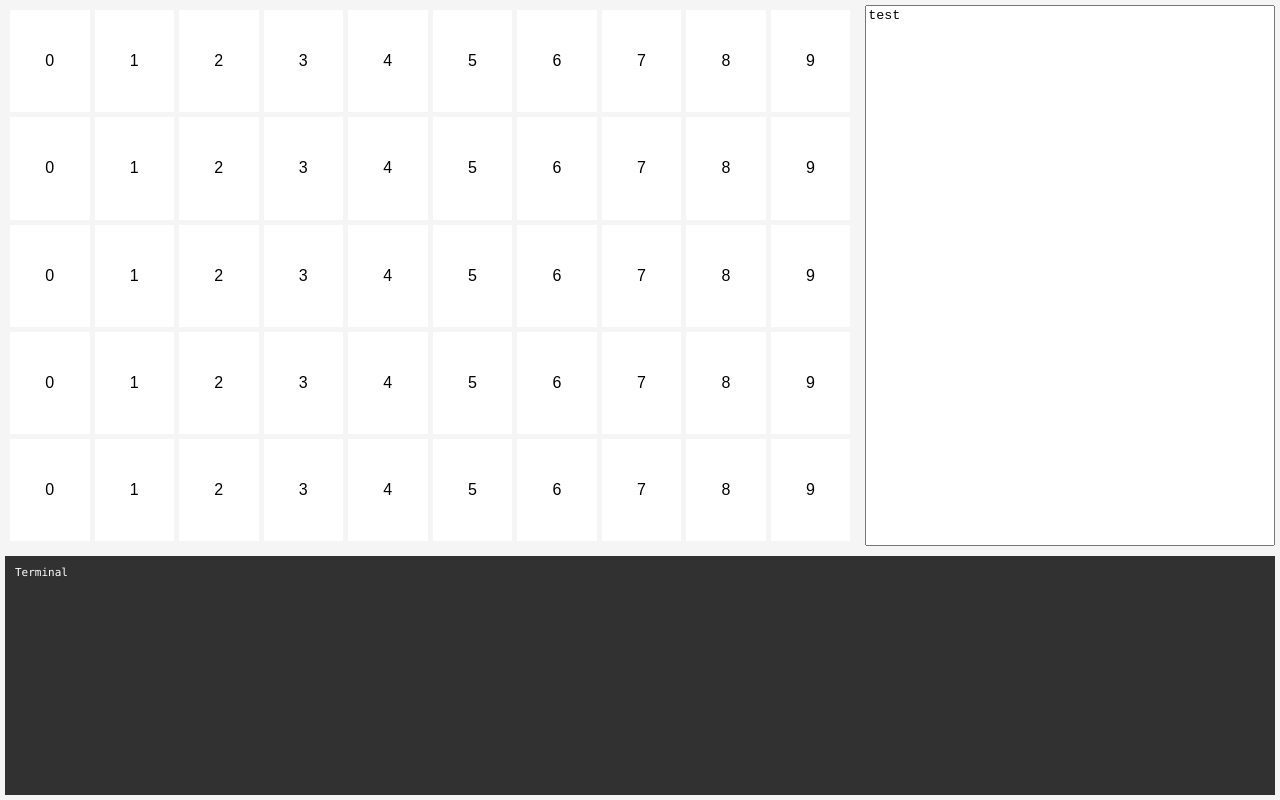
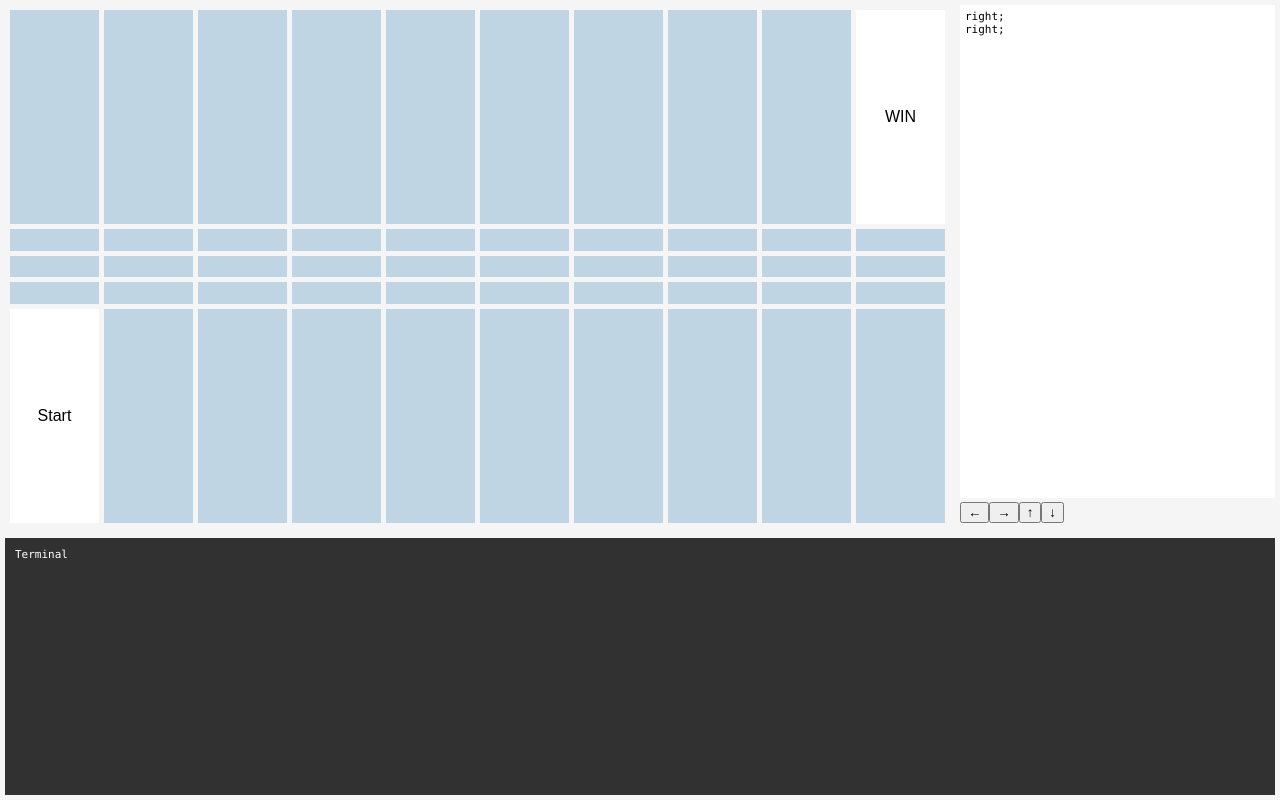
Before and after one commit to pswai/learn-git, a React (Create React App) app: page / in a window 1280 px wide. Built offline with nearby package versions, Linux system fonts and the light colour scheme.

Commit message:
setup cell and command list behaviour

```diff
--- a/src/App.js
+++ b/src/App.js
@@ -6,7 +6,27 @@ import Terminal from './Terminal';
 import './App.css';
 
 class App extends Component {
+  constructor(props) {
+    super(props);
+
+    this.updateCommand = this.updateCommand.bind(this);
+
+    this.state = {
+      commands: ['right', 'right']
+    };
+  }
+
+  updateCommand(commands) {
+    let newState = Object.assign({}, this.state, {
+      commands: commands
+    });
+
+    this.setState(newState);
+  }
+
   render() {
+    const {commands} = this.state;
+
     return (
       <div className={css(styles.container)}>
         <div className={css(styles.topRow)}>
@@ -14,7 +34,7 @@ class App extends Component {
             <GameBoard/>
           </div>
           <div className={css(styles.commandListColumn)}>
-            <CommandList/>
+            <CommandList commands={commands} onChange={this.updateCommand}/>
           </div>
         </div>
 
@@ -51,11 +71,13 @@ const styles = StyleSheet.create({
 
   boardColumn: {
     flexGrow: 3,
+    flexBasis: 0,
     padding: '5px'
   },
 
   commandListColumn: {
     flexGrow: 1,
+    flexBasis: 0,
     padding: '5px'
   },
 
--- a/src/CommandList.js
+++ b/src/CommandList.js
@@ -2,13 +2,46 @@ import React, { Component } from 'react';
 import { StyleSheet, css } from 'aphrodite';
 
 class CommandList extends Component {
+  constructor(props) {
+    super(props);
+
+    this.addCommand = this.addCommand.bind(this);
+
+    this.goLeft = () => this.addCommand('left');
+    this.goRight = () => this.addCommand('right');
+    this.goUp = () => this.addCommand('up');
+    this.goDown = () => this.addCommand('down');
+  }
+
+  addCommand(command) {
+    let newList = this.props.commands.slice();
+    newList.push(command);
+
+    this.props.onChange(newList);
+  };
+
   render() {
+    const {commands} = this.props;
+    let value = commands.join(';\n');
+    if (value) {
+      value += ';';
+    }
+
     return (
-      <textarea
-        className={css(styles.textarea)}
-        readOnly="readOnly"
-        defaultValue="test"
-      />
+      <div className={css(styles.commandList)}>
+        <textarea
+          className={css(styles.textarea)}
+          readOnly="readOnly"
+          value={value}
+        />
+
+        <div className={css(styles.inputArea)}>
+          <button type="button" onClick={this.goLeft}>←</button>
+          <button type="button" onClick={this.goRight}>→</button>
+          <button type="button" onClick={this.goUp}>↑</button>
+          <button type="button" onClick={this.goDown}>↓</button>
+        </div>
+      </div>
     );
   }
 }
@@ -16,9 +49,22 @@ class CommandList extends Component {
 export default CommandList;
 
 const styles = StyleSheet.create({
+  commandList: {
+    width: '100%',
+    height: '100%'
+  },
+
   textarea: {
+    resize: 'none',
+    fontSize: '11px',
+    fontFamily: 'Menlo, Consolas, San-Serif',
+    height: 'calc(100% - 30px)',
     width: '100%',
-    height: '100%',
-    resize: 'none'
+    border: 0,
+    padding: '5px'
+  },
+
+  inputArea: {
+    height: '30px'
   }
 });
--- a/src/GameBoard.js
+++ b/src/GameBoard.js
@@ -3,19 +3,29 @@ import { StyleSheet, css } from 'aphrodite';
 import GameCell from './GameCell';
 
 const GAME_MAP = [
+  [0, 1, 2, 3, 4, 5, 6, 7, 8, 'WIN'],
   [0, 1, 2, 3, 4, 5, 6, 7, 8, 9],
   [0, 1, 2, 3, 4, 5, 6, 7, 8, 9],
   [0, 1, 2, 3, 4, 5, 6, 7, 8, 9],
-  [0, 1, 2, 3, 4, 5, 6, 7, 8, 9],
-  [0, 1, 2, 3, 4, 5, 6, 7, 8, 9]
+  ['Start', 1, 2, 3, 4, 5, 6, 7, 8, 9]
 ];
+
+const isCellOpened = GAME_MAP.map(row => row.map(() => false));
+isCellOpened[GAME_MAP.length - 1][0] = true;
+isCellOpened[0][GAME_MAP[0].length - 1] = true;
 
 class GameBoard extends Component {
   renderGameCells(gameMap) {
     return gameMap.map((row, rowIndex) => {
       return (
         <tr key={rowIndex}>
-          {row.map((cell, i) => <GameCell cell={cell} key={i}/>)}
+          {row.map((cell, cellIndex) => (
+            <GameCell
+              cell={cell}
+              isOpened={isCellOpened[rowIndex][cellIndex]}
+              key={cellIndex}
+            />
+          ))}
         </tr>
       );
     });
@@ -25,7 +35,7 @@ class GameBoard extends Component {
     return (
       <table className={css(styles.gameBoard)}>
         <tbody>
-          {this.renderGameCells(GAME_MAP)}
+        {this.renderGameCells(GAME_MAP)}
         </tbody>
       </table>
     );
@@ -38,6 +48,7 @@ const styles = StyleSheet.create({
   gameBoard: {
     height: '100%',
     width: '100%',
-    borderSpacing: '5px'
+    borderSpacing: '5px',
+    tableLayout: 'fixed'
   }
 });
--- a/src/GameCell.js
+++ b/src/GameCell.js
@@ -3,9 +3,15 @@ import { StyleSheet, css } from 'aphrodite';
 
 class GameCell extends Component {
   render() {
-    return (
-      <td className={css(styles.cell)}>{this.props.cell}</td>
-    );
+    const {isOpened, cell} = this.props;
+
+    if (isOpened) {
+      return (
+        <td className={css(styles.cell)}>{cell}</td>
+      );
+    } else {
+      return <td className={css(styles.hiddenCell)}/>;
+    }
   }
 }
 
@@ -15,5 +21,9 @@ const styles = StyleSheet.create({
   cell: {
     backgroundColor: '#fff',
     textAlign: 'center'
+  },
+
+  hiddenCell: {
+    backgroundColor: '#c0d5e4'
   }
 });
```
